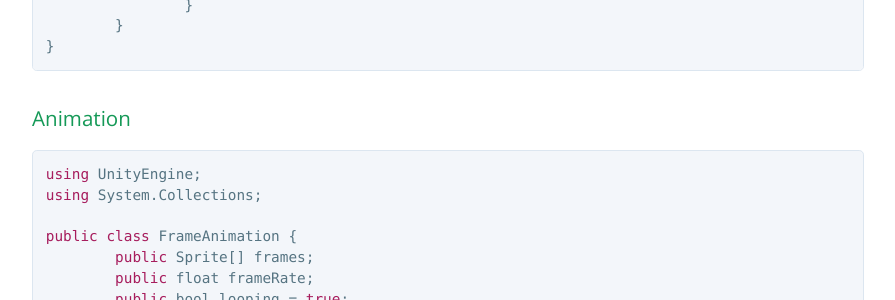
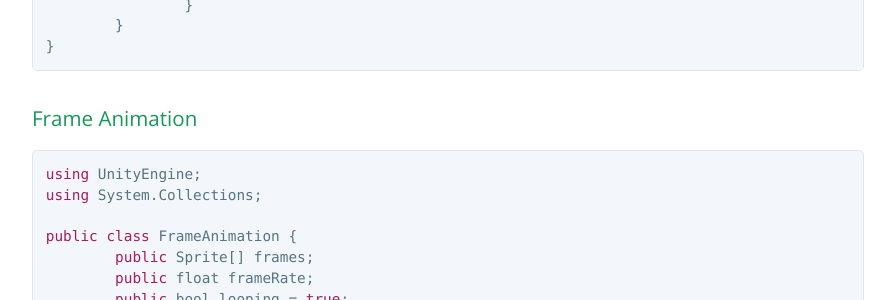
Before and after one commit to ladace/unity-code-snippets, a Jekyll site: the page built from platformer.md, in a window 1280 px wide and 900 px high, scrolled down 2604 px. Shown: the part 156-456 px from the top of the window, without its empty margins (192-1087 px from the left). Built offline with Jekyll 4.4.1, drawn with Linux system fonts in a browser that asks for light colours; Markdown is read by kramdown in place of the engine named in the settings.

Commit message:
Update platformer.md

````diff
--- a/platformer.md
+++ b/platformer.md
@@ -112,7 +112,7 @@ public class PlayerAnimation : MonoBehaviour {
 	}
 }
 ```
-### Animation
+### Frame Animation
 
 ```csharp
 using UnityEngine;
````
